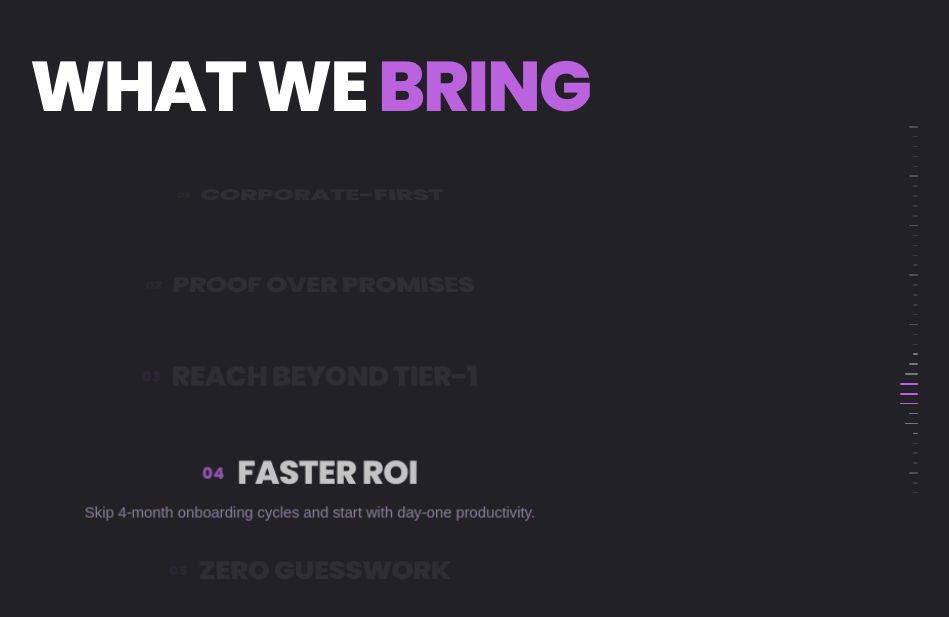
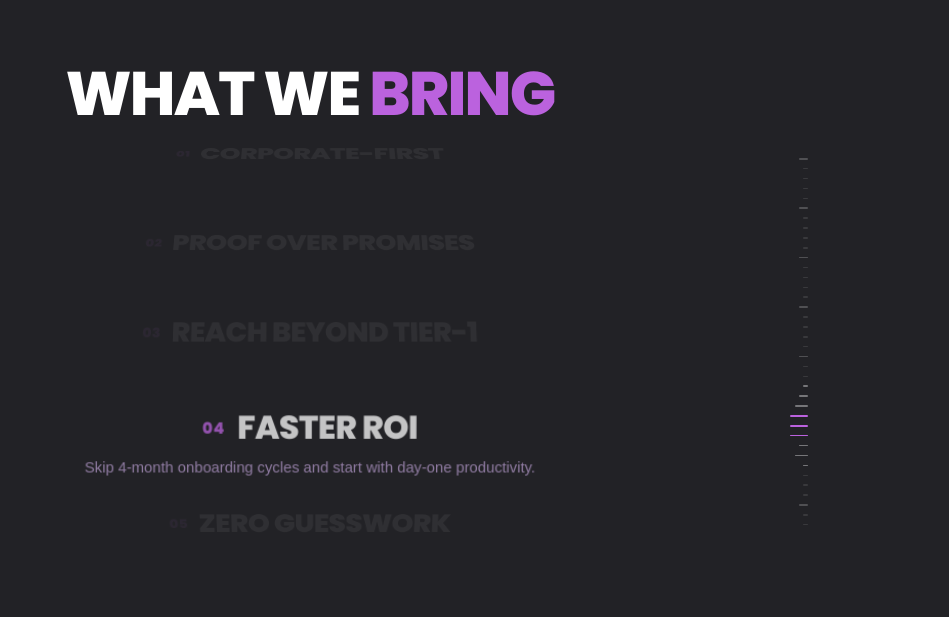
Before and after one commit to maverickjit/antbox-corporate-candidate-website, a Next.js app: page / in a window 1280 px wide. Shown: the part 2171-2788 px from the top of the page, without its empty margins (330-1279 px from the left). Built offline with nearby package versions, Linux system fonts and the light colour scheme.

Commit message:
latest updates 2

```diff
--- a/src/app/page.js
+++ b/src/app/page.js
@@ -333,12 +333,19 @@ function WhatWeBringSection() {
 
   const totalCards = cardData.length;
 
+  // Dynamic vertical drum centering so active card is always vertically centered within viewport safe area
+  // (Prevents card 01 from hitting the top pill bar and card 05 from hitting the bottom edge)
+  const drumY = useTransform(scrollYProgress, (progress) => {
+    const current = progress * (totalCards - 1);
+    return `${(2 - current) * 44}px`;
+  });
+
   return (
     <section
       ref={sectionRef}
       style={{
         position: 'relative',
-        height: '240vh',
+        height: '260vh',
         background: 'transparent',
       }}
     >
@@ -353,8 +360,8 @@ function WhatWeBringSection() {
           alignItems: 'center',
           justifyContent: 'center',
           overflow: 'hidden',
-          paddingTop: 'clamp(5.5rem, 11vh, 7.5rem)',
-          paddingBottom: '2rem',
+          paddingTop: 'clamp(6rem, 13vh, 8.5rem)',
+          paddingBottom: 'clamp(2.5rem, 5vh, 4rem)',
           paddingLeft: '1.5rem',
           paddingRight: '1.5rem',
         }}
@@ -367,16 +374,17 @@ function WhatWeBringSection() {
             display: 'flex',
             flexDirection: 'column',
             alignItems: 'center',
-            justifyContent: 'flex-start',
+            justifyContent: 'center',
+            position: 'relative',
           }}
         >
           <h2
             className="section-title heading-serif text-center"
             style={{
               color: '#ffffff',
-              marginTop: '0.25rem',
-              marginBottom: 'clamp(1.5rem, 3vh, 2.5rem)',
-              fontSize: 'clamp(2.8rem, 5.5vw, 4.6rem)',
+              marginTop: '0',
+              marginBottom: 'clamp(1rem, 2.5vh, 2rem)',
+              fontSize: 'clamp(2.4rem, 4.8vw, 4.2rem)',
               textAlign: 'center',
               textTransform: 'uppercase',
               letterSpacing: '-0.03em',
@@ -386,15 +394,16 @@ function WhatWeBringSection() {
             WHAT WE <span style={{ color: 'var(--accent-purple)' }}>BRING</span>
           </h2>
 
-          {/* 3D Half-Roller Cards Stage (Cards bulged from screen) */}
-          <div
+          {/* 3D Half-Roller Cards Stage (Cards dynamically centered on scroll) */}
+          <motion.div
             style={{
               display: 'flex',
               flexDirection: 'column',
-              gap: '0.75rem',
+              gap: '0.65rem',
               width: '100%',
               perspective: '1200px',
               transformStyle: 'preserve-3d',
+              y: drumY,
             }}
           >
             {cardData.map((card, i) => (
@@ -406,7 +415,7 @@ function WhatWeBringSection() {
                 scrollYProgress={scrollYProgress}
               />
             ))}
-          </div>
+          </motion.div>
 
           {/* Vertical scroll ticker / ruler track on the right */}
           <BringSideScrollTicker scrollYProgress={scrollYProgress} />
```
